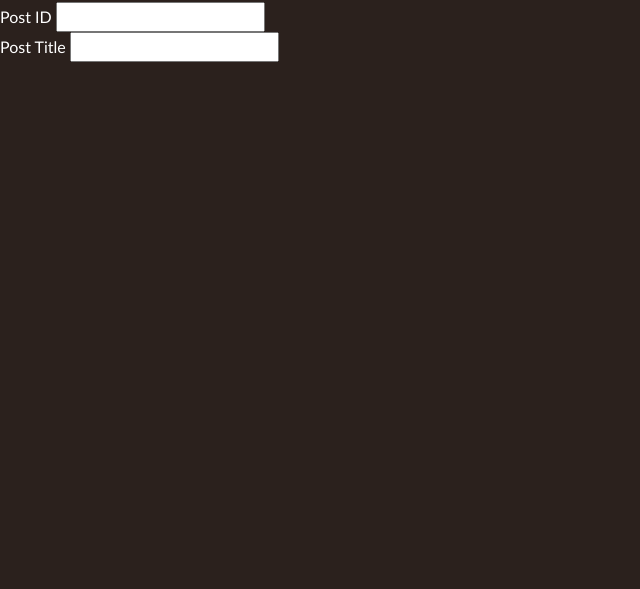
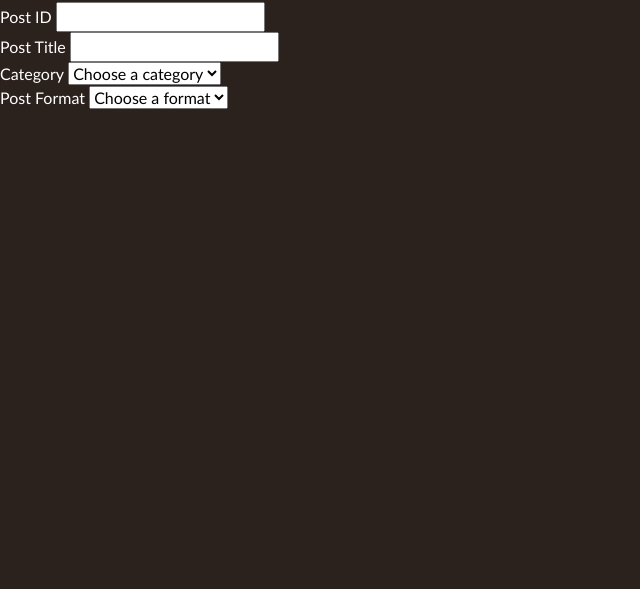
Before and after one commit to HusainDhamen/User-Member-Management-Web-Page, a plain HTML site: page pageForPosts.html in a window 1280 px wide. Shown: the part 211-800 px from the top of the page, without its empty margins (0-640 px from the left). Drawn offline with nearby package versions, Linux system fonts and the light colour scheme.

Commit message:
Post Format

```diff
--- a/pageForPosts.html
+++ b/pageForPosts.html
@@ -72,6 +72,34 @@
 
                     </div>
 
+                    <div>
+                        <label for="postCategory">Category</label>
+                        <select id ="postCategory" required>
+                            <option value="">Choose a category</option>
+                            <option value="Study">Study</option>
+                            <option value ="Community">Community</option>
+                            <option value ="Career">Career</option>
+
+
+
+
+                        </select>
+
+                    </div>
+                    <div>
+
+                        <label for="postFormat">Post Format</label>
+                        <select id="postFormat" required>
+                            <option value ="">Choose a format</option>
+                            <option value="Article">Article</option>
+                            <option value ="Discussion">Discussion</option>
+                            <option value="Annoucement">Annoucement</option>
+                        </select>
+
+
+                    </div>
+
+
 
 
 
```
